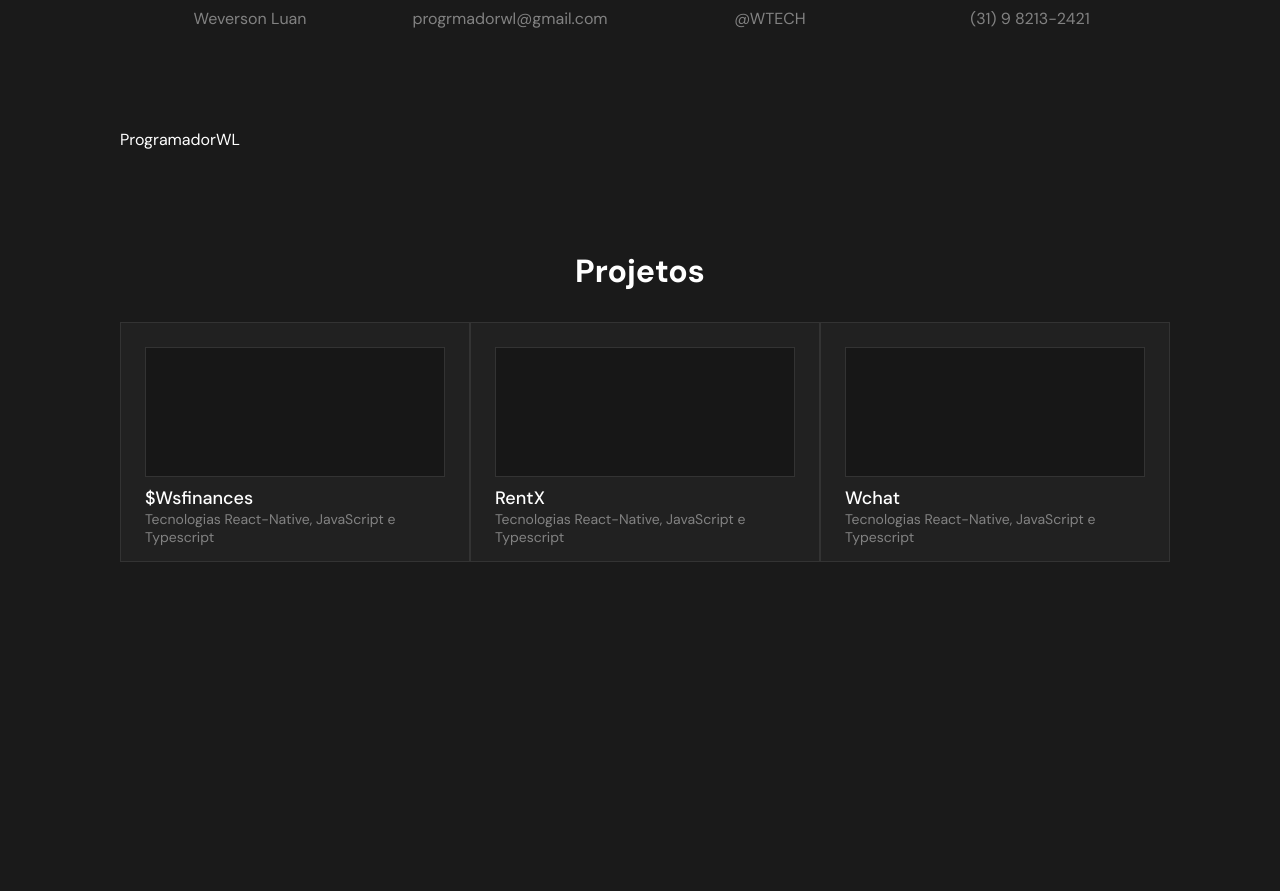
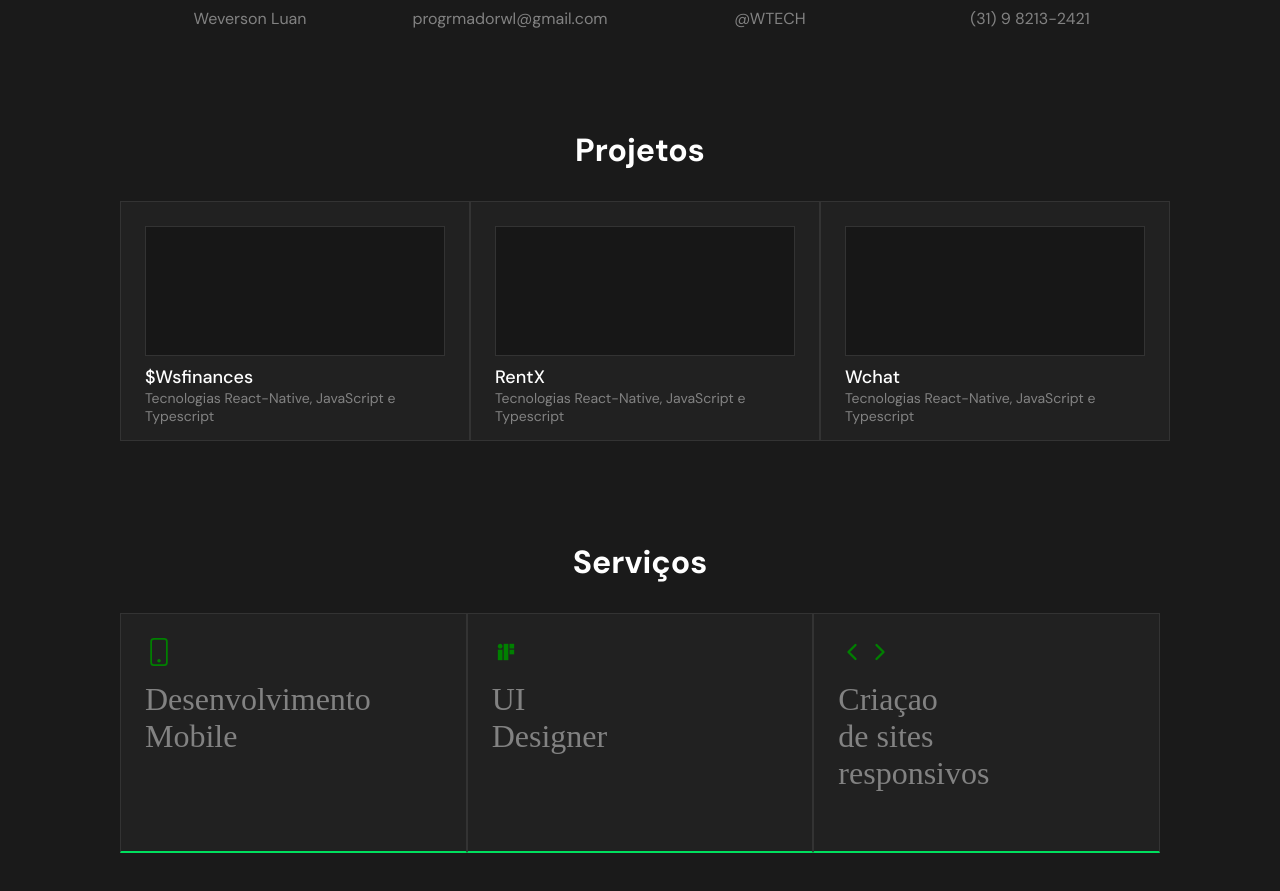
Before and after one commit to Luann-Sousa/Portfolio, a Next.js app in the folder portfolio/: page / in a window 1280 px wide. Shown: the part 1140-2031 px from the top of the page. Before the commit the page ends 1802 px from the top, so only its background shows below. Built offline with nearby package versions, Linux system fonts and the light colour scheme.

Commit message:
finaly/component: foi finalizado o componente SectionService

```diff
--- a/portfolio/src/components/SectionService/index.tsx
+++ b/portfolio/src/components/SectionService/index.tsx
@@ -1,10 +1,46 @@
 import React from "react";
-import { Container, Title } from "./styles";
-
+import {
+  Container,
+  Title,
+  CardWrapper,
+  CardService,
+  SubTitle,
+  CardIcon,
+  ImageLeft,
+  BorderFooter,
+} from "./styles";
+import ImageIconLeft from "../../assets/image-left.png";
+import { FiChevronLeft, FiChevronRight } from "react-icons/fi";
+import { BsPhone } from "react-icons/bs";
+import { CgIfDesign } from "react-icons/cg";
 export const SectionService = () => {
   return (
     <Container>
-      <Title>ProgramadorWL</Title>
+      <Title>Serviços</Title>
+
+      <CardWrapper>
+        <CardService>
+          <CardIcon>
+            <BsPhone color="green" size={28} />
+          </CardIcon>
+          <SubTitle>Desenvolvimento Mobile</SubTitle>
+        </CardService>
+
+        <CardService>
+          <CardIcon>
+            <CgIfDesign color="green" size={28} />
+          </CardIcon>
+          <SubTitle>UI Designer</SubTitle>
+        </CardService>
+
+        <CardService>
+          <CardIcon>
+            <FiChevronLeft color="green" size={28} />
+            <FiChevronRight color="green" size={28} />
+          </CardIcon>
+          <SubTitle>Criaçao de sites responsivos</SubTitle>
+        </CardService>
+      </CardWrapper>
     </Container>
   );
 };
--- a/portfolio/src/components/SectionService/styles.ts
+++ b/portfolio/src/components/SectionService/styles.ts
@@ -1,4 +1,77 @@
 import styled from "styled-components";
 
-export const Container = styled.div``;
-export const Title = styled.p``;
+export const Container = styled.div`
+  width: 100%;
+
+  flex-direction: column;
+  align-items: center;
+  justify-content: center;
+
+  margin-bottom: 100px;
+`;
+export const Title = styled.p`
+  margin-top: 100px;
+  margin-bottom: 30px;
+
+  font-family: "DM Sans";
+  font-style: normal;
+  font-weight: bold;
+  font-size: 32px;
+  line-height: 42px;
+  text-align: center;
+`;
+
+export const CardWrapper = styled.div`
+  width: 100%;
+
+  display: flex;
+  flex-direction: row;
+  align-items: center;
+  justify-content: space-between;
+`;
+
+export const SubTitle = styled.p`
+  width: 126px;
+  left: 180px;
+
+  font-family: " DM Sans";
+  font-style: normal;
+  font-weight: 500;
+  font-size: 32px;
+  color: #828282;
+
+  margin-top: 10px;
+`;
+export const CardIcon = styled.div`
+  cursor: pointer;
+  /* width: 350px;
+  height: 240px;
+  left: 150px;
+
+  background: #212121;
+  border: 1px solid #333333;
+  box-sizing: border-box;
+
+  padding: 24px; */
+`;
+export const ImageLeft = styled.img`
+  width: 50px;
+  height: 50px;
+`;
+export const CardService = styled.div`
+  width: 350px;
+  height: 240px;
+  left: 150px;
+
+  background: #212121;
+  border: 1px solid #333333;
+  border-bottom: 2px solid ${({ theme }) => theme.colors.green_light};
+  box-sizing: border-box;
+
+  padding: 24px;
+`;
+
+export const BorderFooter = styled.div`
+  background-color: red;
+  width: 100%;
+`;
--- a/portfolio/src/pages/index.tsx
+++ b/portfolio/src/pages/index.tsx
@@ -12,9 +12,8 @@ export default function App() {
       <HeaderSection />
       <SectionAbout />
       <SectionContact />
-
+      <SectionProjects />
       <SectionService />
-      <SectionProjects />
     </>
   );
 }
```
Also changed, not shown: portfolio/src/assets/image-left.png (added), portfolio/src/assets/image-rigth.png (added).
